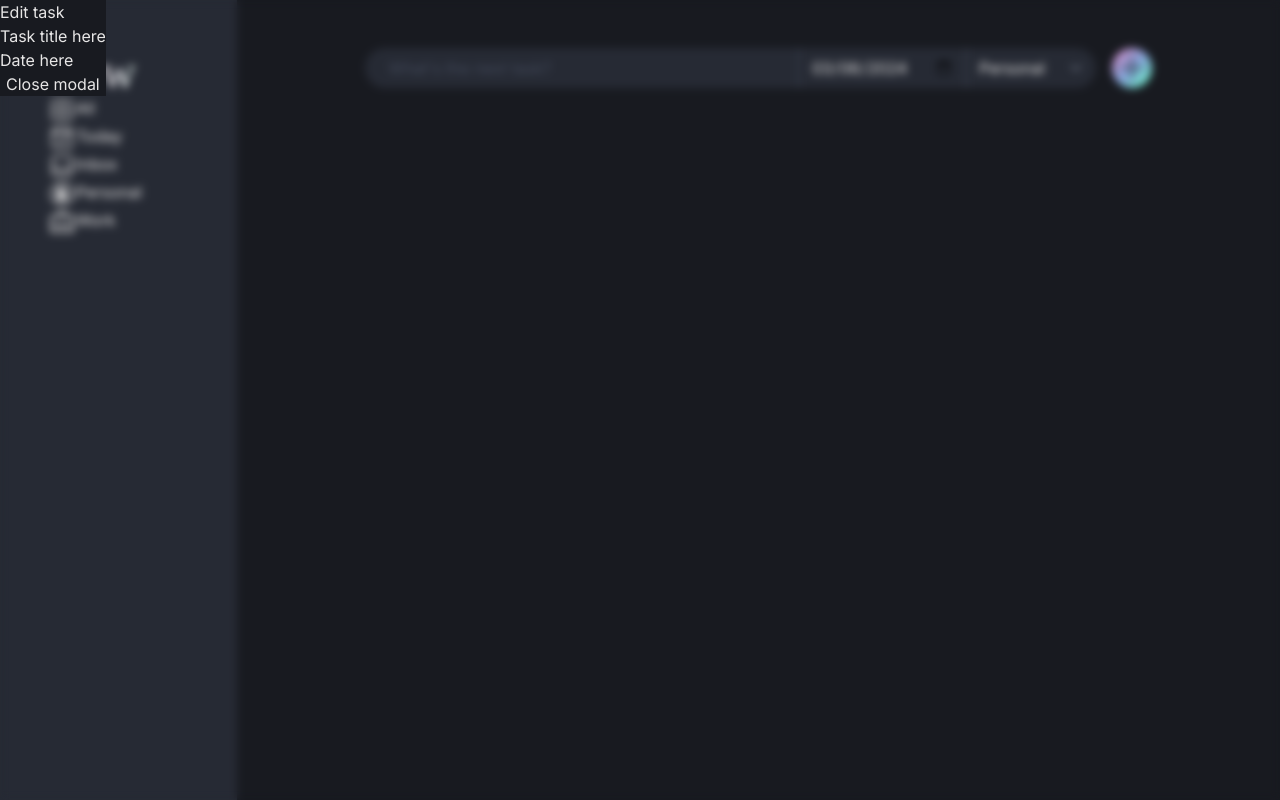
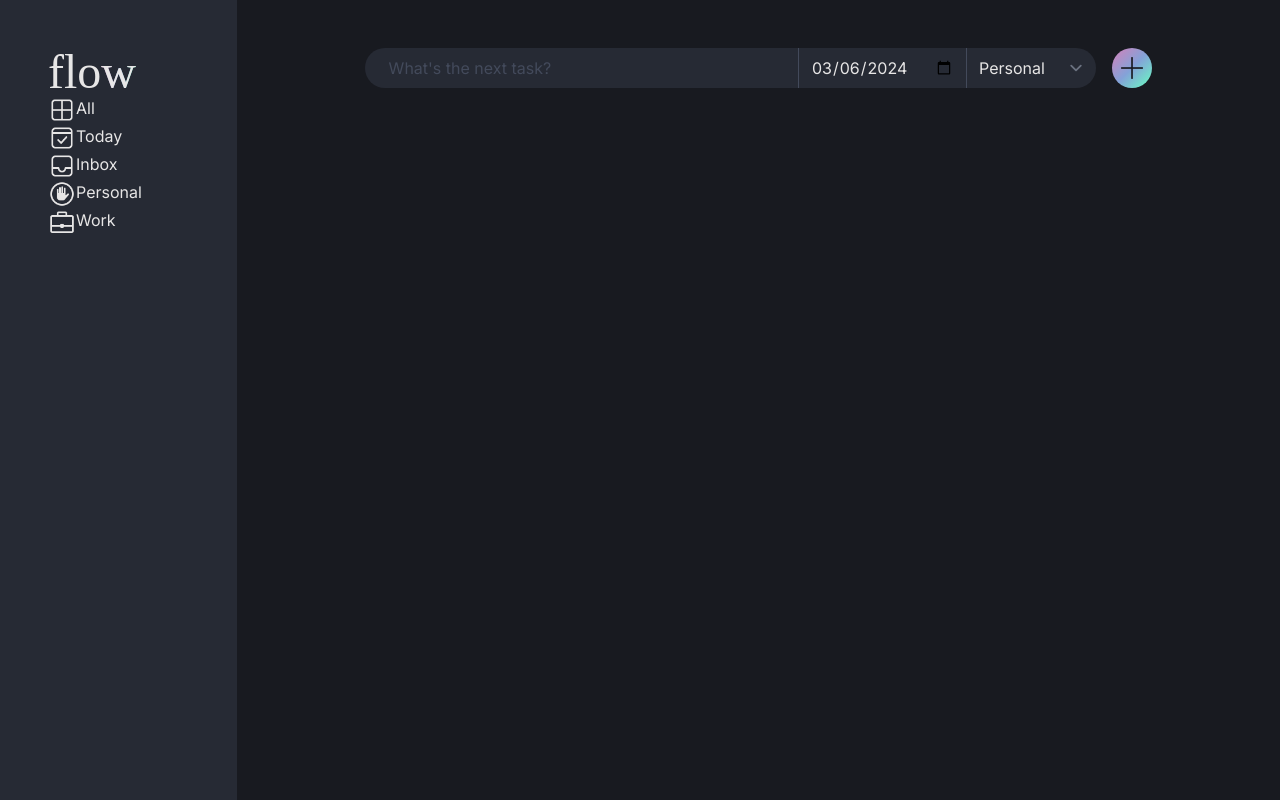
Before and after one commit to marielle-lopez/flow, a React (Vite) app in the folder frontend/: page / in a window 1280 px wide. Built offline with nearby package versions, Linux system fonts and the light colour scheme; no server answers; a web font is replaced by a local one.

Commit message:
added modalTask state to make TaskModal component dynamically render whatever task is stored in modalTask

```diff
--- a/frontend/src/components/TaskModal/TaskModal.tsx
+++ b/frontend/src/components/TaskModal/TaskModal.tsx
@@ -2,7 +2,8 @@ import { useContext } from 'react';
 import { ModalContext } from '../../context/ModalContextProvider';
 
 const TaskModal = () => {
-  const { isHidden, setIsHidden } = useContext(ModalContext);
+  const { modalIsHidden, setModalIsHidden, modalTask, setModalTask } =
+    useContext(ModalContext);
 
   const overlayStyles = `
     w-full
@@ -20,18 +21,17 @@ const TaskModal = () => {
     bg-shark
   `;
 
-  console.log(isHidden);
-
   return (
     <>
-      <div className={overlayStyles + `${isHidden && 'hidden'}`}></div>
-      <div className={modalStyles + `${isHidden && 'hidden'}`}>
+      <div className={overlayStyles + `${modalIsHidden && 'hidden'}`}></div>
+      <div className={modalStyles + `${modalIsHidden && 'hidden'}`}>
         <h3>Edit task</h3>
-        <p>Task title here</p>
-        <p>Date here</p>
+        <p>{modalTask ? modalTask.title : 'Task title is unknown'}</p>
+        <p>{modalTask ? modalTask.dueAt : 'Task due date is unknown'}</p>
         <button
           onClick={() => {
-            setIsHidden(true);
+            setModalIsHidden(true);
+            setModalTask(null);
           }}
         >
           Close modal
```
